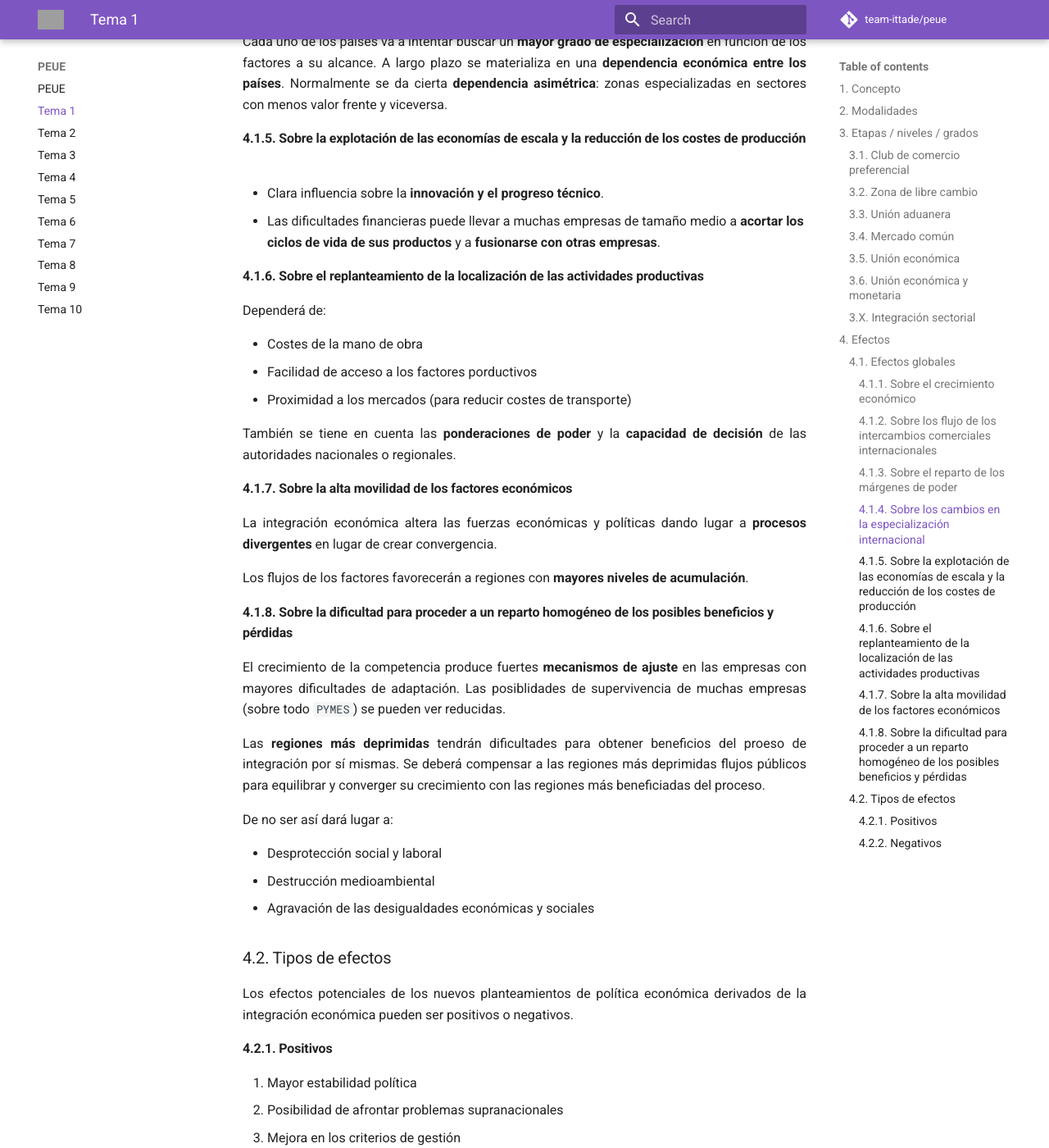
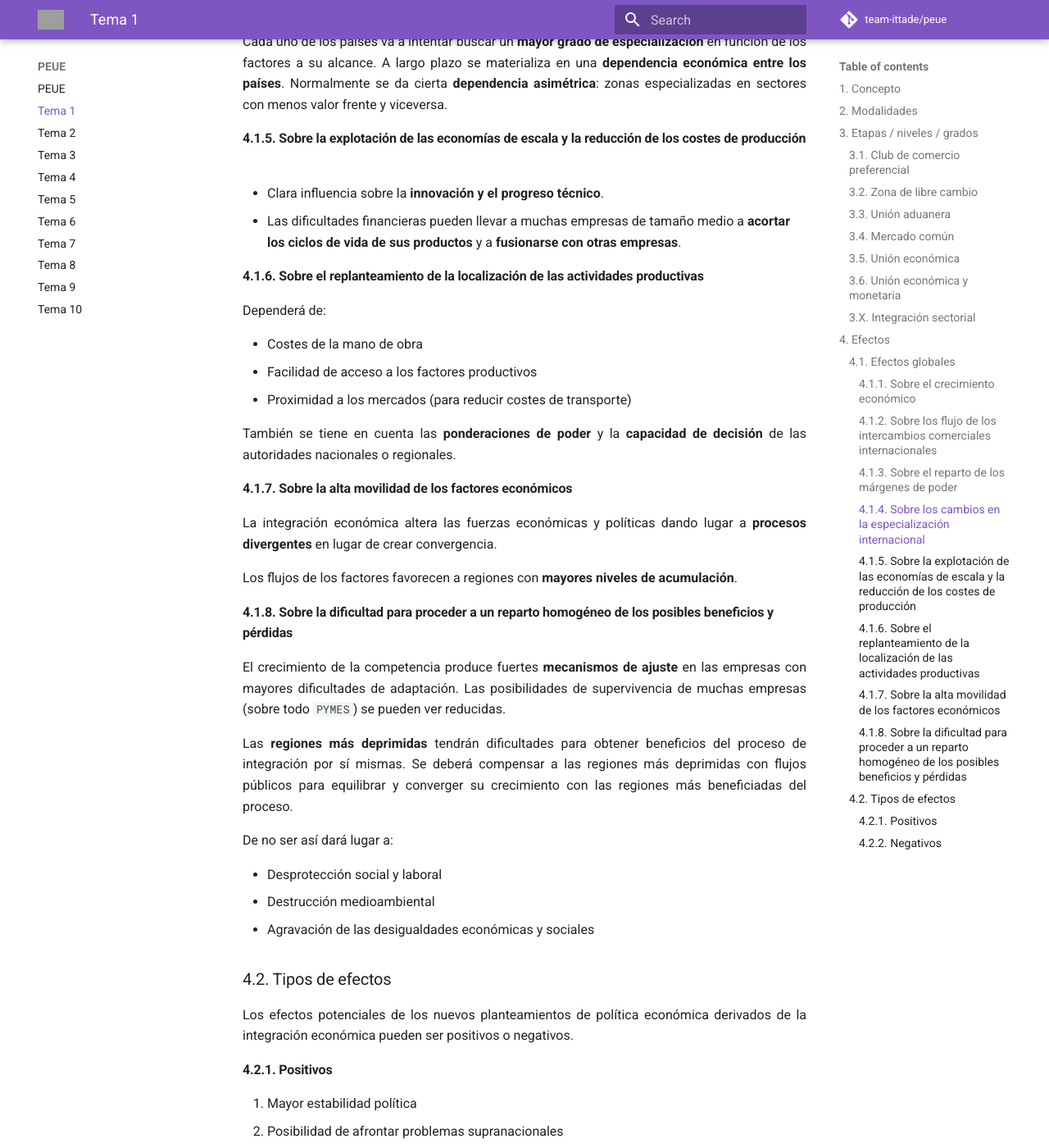
Before and after one commit to team-ittade/peue, an MkDocs documentation site: the page built from docs/tema-1.md, in a window 1280 px wide and 1400 px high, scrolled down 3479 px. Shown: the whole window at 82% size. Built offline with MkDocs 1.6.1 and Material for MkDocs 9.7.7, drawn with Linux system fonts in a browser that asks for light colours; comment, search, counter and statistics services are not loaded; some of the changed text lies outside the part shown; grey boxes are pictures that could not be loaded.

Commit message:
fix: typos in lections 1 and 2

```diff
--- a/docs/tema-1.md
+++ b/docs/tema-1.md
@@ -114,14 +114,14 @@ A largo plazo se materializa en una **dependencia económica entre los países**
 #### 4.1.5. Sobre la explotación de las economías de escala y la reducción de los costes de producción
 
 - Clara influencia sobre la **innovación y el progreso técnico**.
-- Las dificultades financieras puede llevar a muchas empresas de tamaño medio a **acortar los ciclos de vida de sus productos** y a **fusionarse con otras empresas**.
+- Las dificultades financieras pueden llevar a muchas empresas de tamaño medio a **acortar los ciclos de vida de sus productos** y a **fusionarse con otras empresas**.
 
 #### 4.1.6. Sobre el replanteamiento de la localización de las actividades productivas
 
 Dependerá de:
 
 - Costes de la mano de obra
-- Facilidad de acceso a los factores porductivos
+- Facilidad de acceso a los factores productivos
 - Proximidad a los mercados (para reducir costes de transporte)
 
 También se tiene en cuenta las **ponderaciones de poder** y la **capacidad de decisión** de las autoridades nacionales o regionales.
@@ -130,13 +130,13 @@ También se tiene en cuenta las **ponderaciones de poder** y la **capacidad de d
 
 La integración económica altera las fuerzas económicas y políticas dando lugar a **procesos divergentes** en lugar de crear convergencia.
 
-Los flujos de los factores favorecerán a regiones con **mayores niveles de acumulación**.
+Los flujos de los factores favorecen a regiones con **mayores niveles de acumulación**.
 
 #### 4.1.8. Sobre la dificultad para proceder a un reparto homogéneo de los posibles beneficios y pérdidas
 
-El crecimiento de la competencia produce fuertes **mecanismos de ajuste** en las empresas con mayores dificultades de adaptación. Las posiblidades de supervivencia de muchas empresas (sobre todo `PYMES`) se pueden ver reducidas.
+El crecimiento de la competencia produce fuertes **mecanismos de ajuste** en las empresas con mayores dificultades de adaptación. Las posibilidades de supervivencia de muchas empresas (sobre todo `PYMES`) se pueden ver reducidas.
 
-Las **regiones más deprimidas** tendrán dificultades para obtener beneficios del proeso de integración por sí mismas. Se deberá compensar a las regiones más deprimidas flujos públicos para equilibrar y converger su crecimiento con las regiones más beneficiadas del proceso.
+Las **regiones más deprimidas** tendrán dificultades para obtener beneficios del proceso de integración por sí mismas. Se deberá compensar a las regiones más deprimidas con flujos públicos para equilibrar y converger su crecimiento con las regiones más beneficiadas del proceso.
 
 De no ser así dará lugar a:
 
```
Also changed, not shown: other parts of docs/tema-1.md (+2 -2 lines), docs/tema-2.md (+16 -16 lines).
